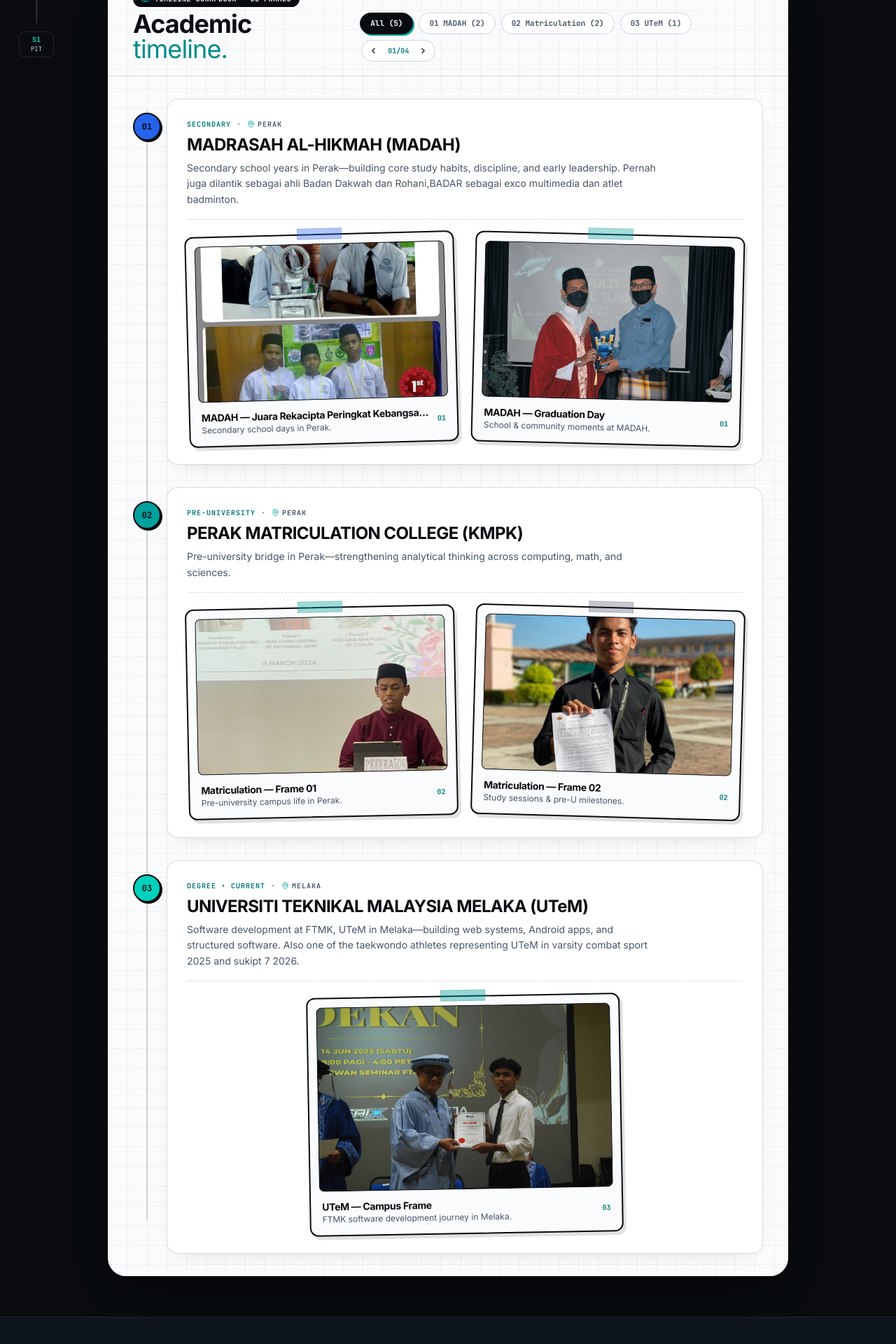
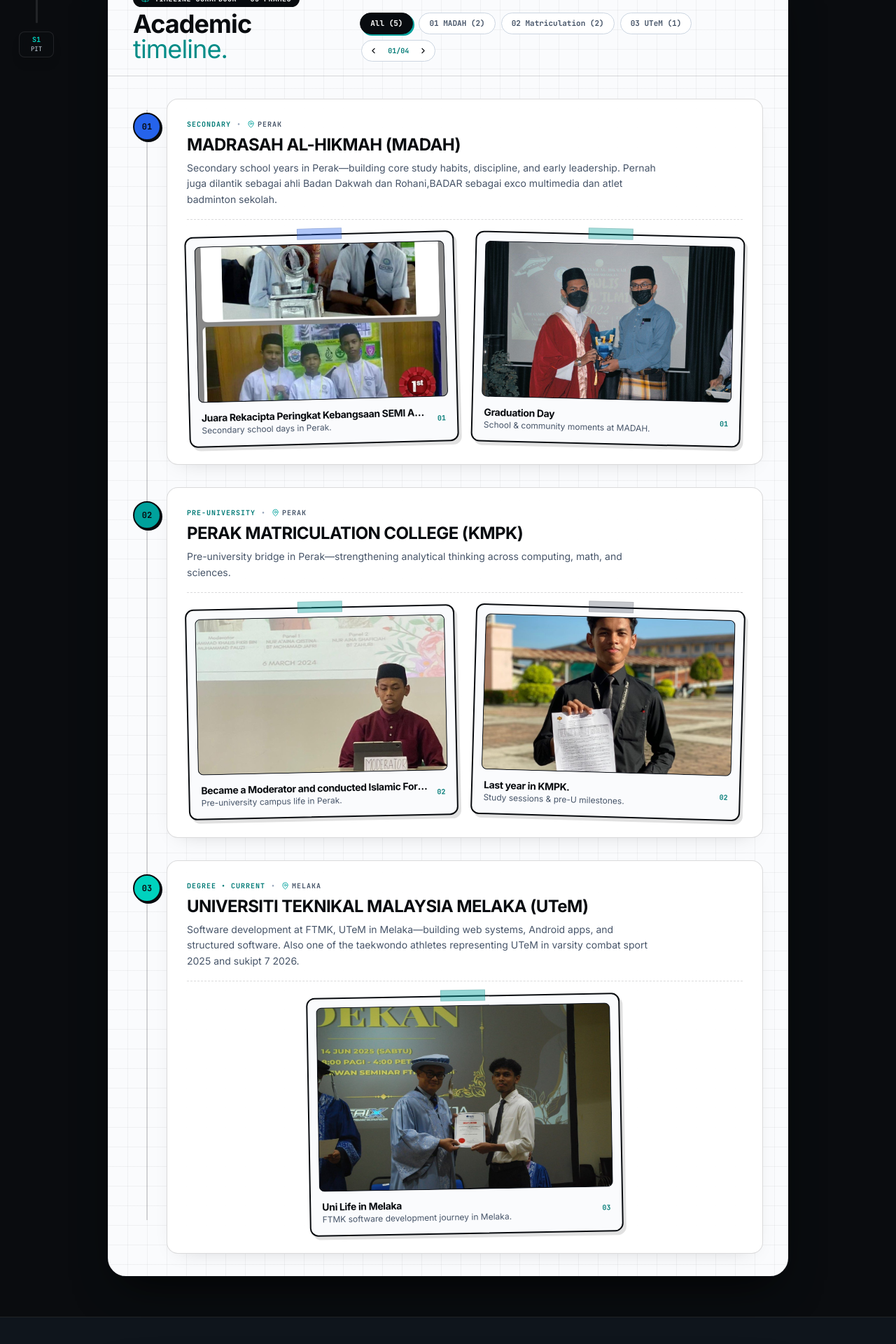
Before and after one commit to khalis04/portfolio-website, a React (Vite) app: page /education in a window 1280 px wide. Shown: the part 670-2590 px from the top of the page at 70% size. Built offline with nearby package versions, Linux system fonts and the light colour scheme.

Commit message:
Update portfolio

```diff
--- a/src/components/AcademicScrapbook.jsx
+++ b/src/components/AcademicScrapbook.jsx
@@ -15,13 +15,13 @@ const timelineChapters = [
         stage: 'Secondary',
         school: 'MADRASAH AL-HIKMAH (MADAH)',
         place: 'Perak',
-        desc: 'Secondary school years in Perak—building core study habits, discipline, and early leadership. Pernah juga dilantik sebagai ahli Badan Dakwah dan Rohani,BADAR sebagai exco multimedia dan atlet badminton.',
+        desc: 'Secondary school years in Perak—building core study habits, discipline, and early leadership. Pernah juga dilantik sebagai ahli Badan Dakwah dan Rohani,BADAR sebagai exco multimedia dan atlet badminton sekolah.',
         accent: '#2563EB',
         photos: [
             {
                 id: 'madah-1',
                 src: '/images/education/madah-1.jpg',
-                title: 'MADAH — Juara Rekacipta Peringkat Kebangsaan SEMI ABIM 2018',
+                title: 'Juara Rekacipta Peringkat Kebangsaan SEMI ABIM 2018',
                 note: 'Secondary school days in Perak.',
                 tapeColor: 'rgba(37, 99, 235, 0.36)',
                 tilt: '-1.5deg',
@@ -29,7 +29,7 @@ const timelineChapters = [
             {
                 id: 'madah-2',
                 src: '/images/education/madah-2.jpg',
-                title: 'MADAH — Graduation Day',
+                title: 'Graduation Day',
                 note: 'School & community moments at MADAH.',
                 tapeColor: 'rgba(0, 161, 156, 0.36)',
                 tilt: '1.4deg',
@@ -48,7 +48,7 @@ const timelineChapters = [
             {
                 id: 'matric-1',
                 src: '/images/education/matric-1.jpg',
-                title: 'Matriculation — Frame 01',
+                title: 'Became a Moderator and conducted Islamic Forum.',
                 note: 'Pre-university campus life in Perak.',
                 tapeColor: 'rgba(0, 161, 156, 0.38)',
                 tilt: '-1.2deg',
@@ -56,7 +56,7 @@ const timelineChapters = [
             {
                 id: 'matric-2',
                 src: '/images/education/matric-2.jpg',
-                title: 'Matriculation — Frame 02',
+                title: 'Last year in KMPK.',
                 note: 'Study sessions & pre-U milestones.',
                 tapeColor: 'rgba(15, 23, 42, 0.24)',
                 tilt: '1.6deg',
@@ -75,7 +75,7 @@ const timelineChapters = [
             {
                 id: 'utem-1',
                 src: '/images/education/utem-1.jpg',
-                title: 'UTeM — Campus Frame',
+                title: 'Uni Life in Melaka',
                 note: 'FTMK software development journey in Melaka.',
                 tapeColor: 'rgba(0, 161, 156, 0.42)',
                 tilt: '-1deg',
```
